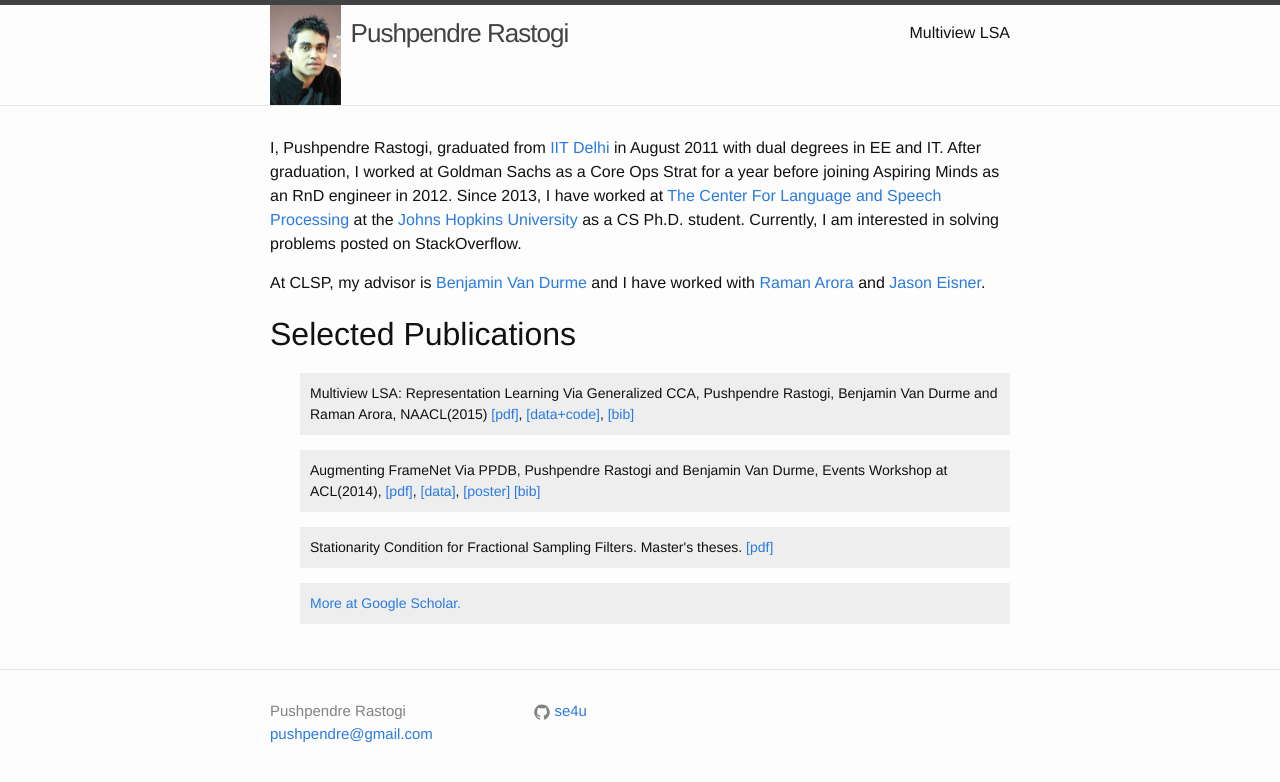
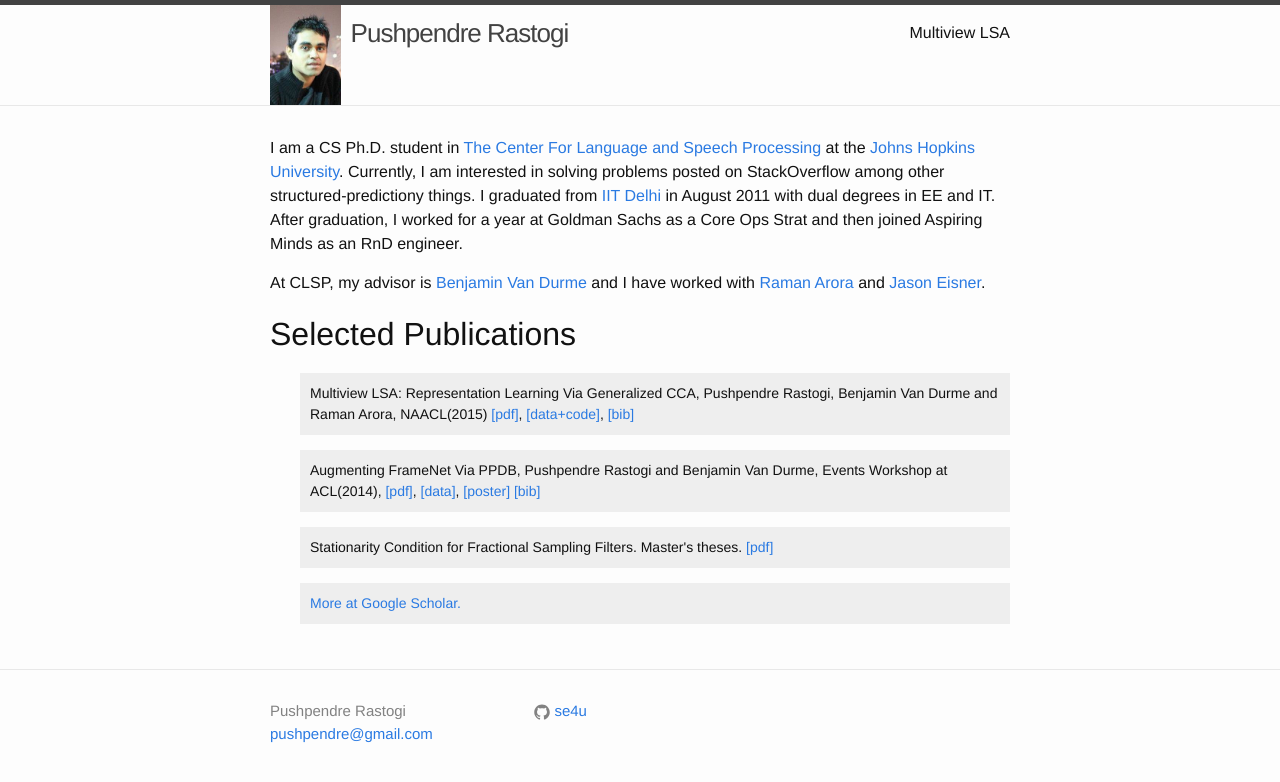
Before and after one commit to se4u/jhu_web_page, a Jekyll site: the page built from index.html, in a window 1280 px wide. Shown: the top 782 px of the page. Built offline with Jekyll 4.4.1, drawn with Linux system fonts in a browser that asks for light colours.

Commit message:
Almost there.

```diff
--- a/_config.yml
+++ b/_config.yml
@@ -9,6 +9,7 @@ github_username:  se4u
 # Build settings
 markdown: kramdown
 lsi: false
+exclude: ["Makefile"]
 defaults:
 
   scope:
--- a/index.html
+++ b/index.html
@@ -2,13 +2,10 @@
 layout: default
 ---
 <div class="home">
-  <p>I, Pushpendre Rastogi, graduated from <a href="http://iitd.ac.in">IIT Delhi</a> in August 2011
-with dual degrees in EE and IT. After graduation, I worked at
-Goldman Sachs as a Core Ops Strat for a year before joining Aspiring Minds as an
-RnD engineer in 2012. Since 2013, I have worked at
-<a href="http://www.clsp.jhu.edu">The Center For Language and Speech
-Processing</a> at the
-<a href="http://www.jhu.edu">Johns Hopkins University</a> as a CS Ph.D. student. Currently, I am interested in solving problems posted on StackOverflow.</p>
+  <p>I am a CS Ph.D. student in <a href="http://www.clsp.jhu.edu">The Center For Language and Speech
+Processing</a> at the <a href="http://www.jhu.edu">Johns Hopkins University</a>. Currently, I am interested in solving problems posted on StackOverflow among other structured-predictiony things. I graduated from <a href="http://iitd.ac.in">IIT Delhi</a> in August 2011 with dual degrees in EE and IT. After graduation, I worked for a year at
+Goldman Sachs as a Core Ops Strat and then joined Aspiring Minds as an
+RnD engineer. </p>
 
   <p>At CLSP, my advisor is <a href="http://www.cs.jhu.edu/~vandurme/">Benjamin Van Durme</a> and I have worked with <a href="http://www.cs.jhu.edu/~raman/">Raman Arora</a> and <a href="http://www.cs.jhu.edu/~jason/">Jason Eisner</a>.</p>
 
```
Also changed, not shown: 1 other file.
